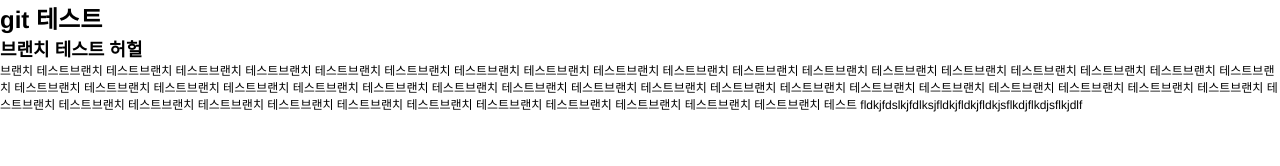
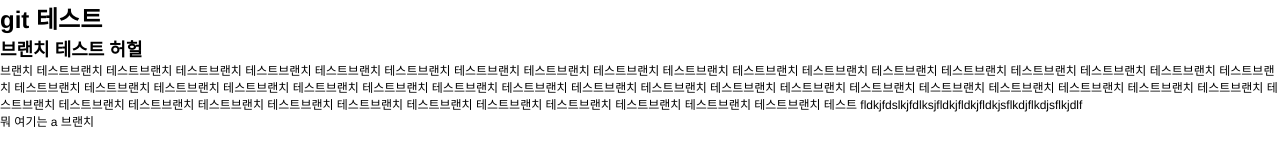
Before and after one commit to rewindme/test, a plain HTML site: page index.html in a window 1280 px wide. Drawn offline with Linux system fonts and the light colour scheme.

Commit message:
branche a

```diff
--- a/index.html
+++ b/index.html
@@ -35,6 +35,6 @@ legend{position:absolute;top:0;left:0;width:0;height:0;overflow:hidden;visibilit
 <h2>브랜치 테스트 허헐</h2>
 
 <p>브랜치 테스트브랜치 테스트브랜치 테스트브랜치 테스트브랜치 테스트브랜치 테스트브랜치 테스트브랜치 테스트브랜치 테스트브랜치 테스트브랜치 테스트브랜치 테스트브랜치 테스트브랜치 테스트브랜치 테스트브랜치 테스트브랜치 테스트브랜치 테스트브랜치 테스트브랜치 테스트브랜치 테스트브랜치 테스트브랜치 테스트브랜치 테스트브랜치 테스트브랜치 테스트브랜치 테스트브랜치 테스트브랜치 테스트브랜치 테스트브랜치 테스트브랜치 테스트브랜치 테스트브랜치 테스트브랜치 테스트브랜치 테스트브랜치 테스트브랜치 테스트브랜치 테스트브랜치 테스트브랜치 테스트브랜치 테스트브랜치 테스트브랜치 테스트브랜치 테스트브랜치 테스트브랜치 테스트브랜치 테스트브랜치 테스트 fldkjfdslkjfdlksjfldkjfldkjfldkjsflkdjflkdjsflkjdlf</p>
-
+<p>뭐 여기는 a 브랜치</p>
 </body>
 </html>
```
